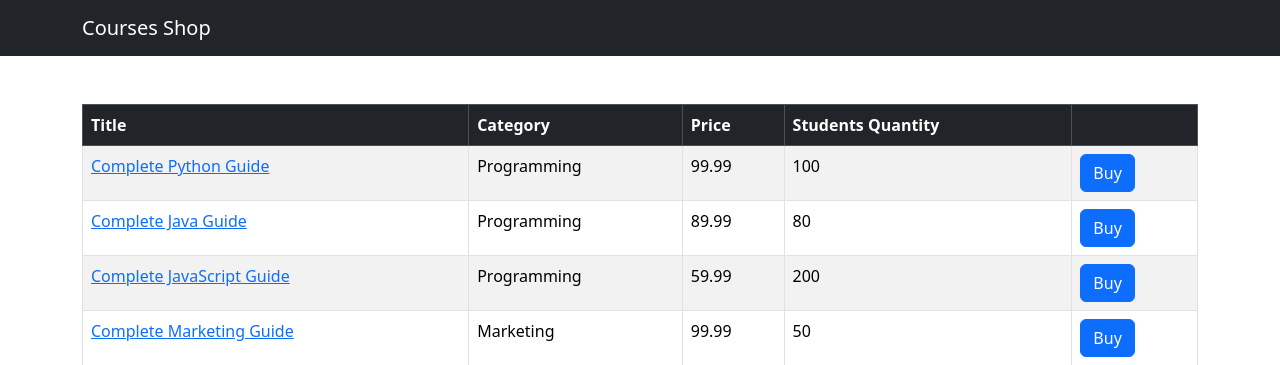
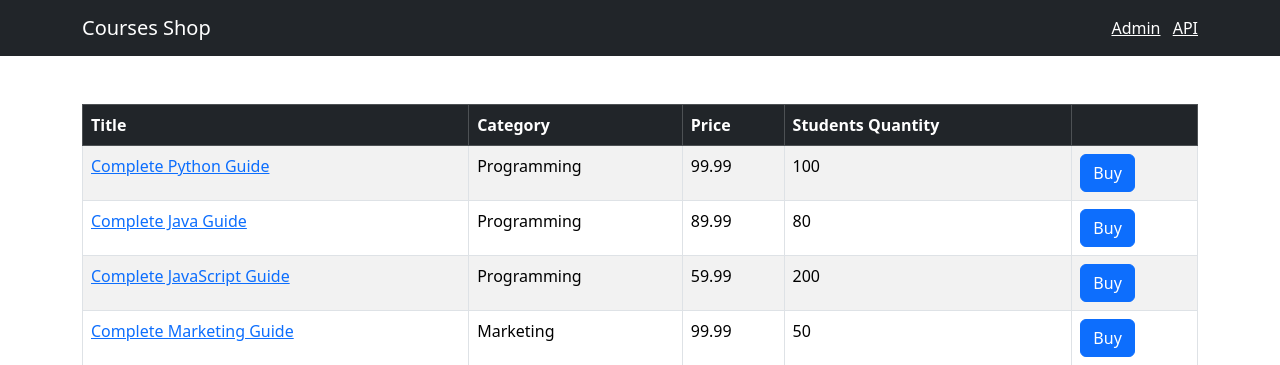
Before and after one commit to alsmir92/CoursesShop, a Django app: page / in a window 1280 px wide. Shown: the top 365 px of the page. Run offline with Django 4.2, Linux system fonts and the light colour scheme; data comes from the database, SQL or seed files in the repository.

Commit message:
change navigation

```diff
--- a/templates/base.html
+++ b/templates/base.html
@@ -15,6 +15,10 @@
     <nav class="navbar navbar-dark bg-dark">
       <div class="container">
         <a href={% url "shop:index" %} class="navbar-brand">Courses Shop</a>
+        <span class="navbar-text">
+          <a href="/admin/" class="me-2" target="_blank">Admin</a>
+          <a href="/api/v1/" target="_blank">API</a>
+        </span>
       </div>
     </nav>
     <main class="container">{% block content %} {% endblock %}</main>
```
